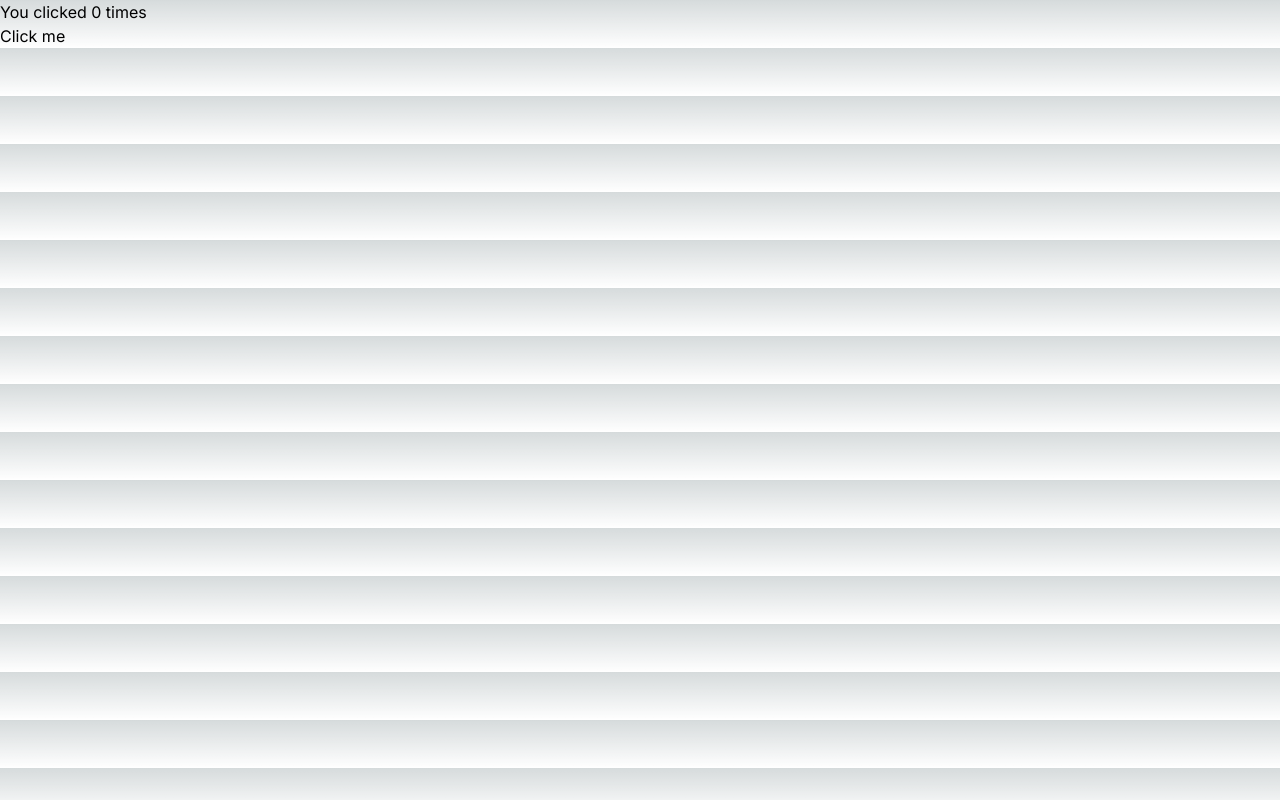
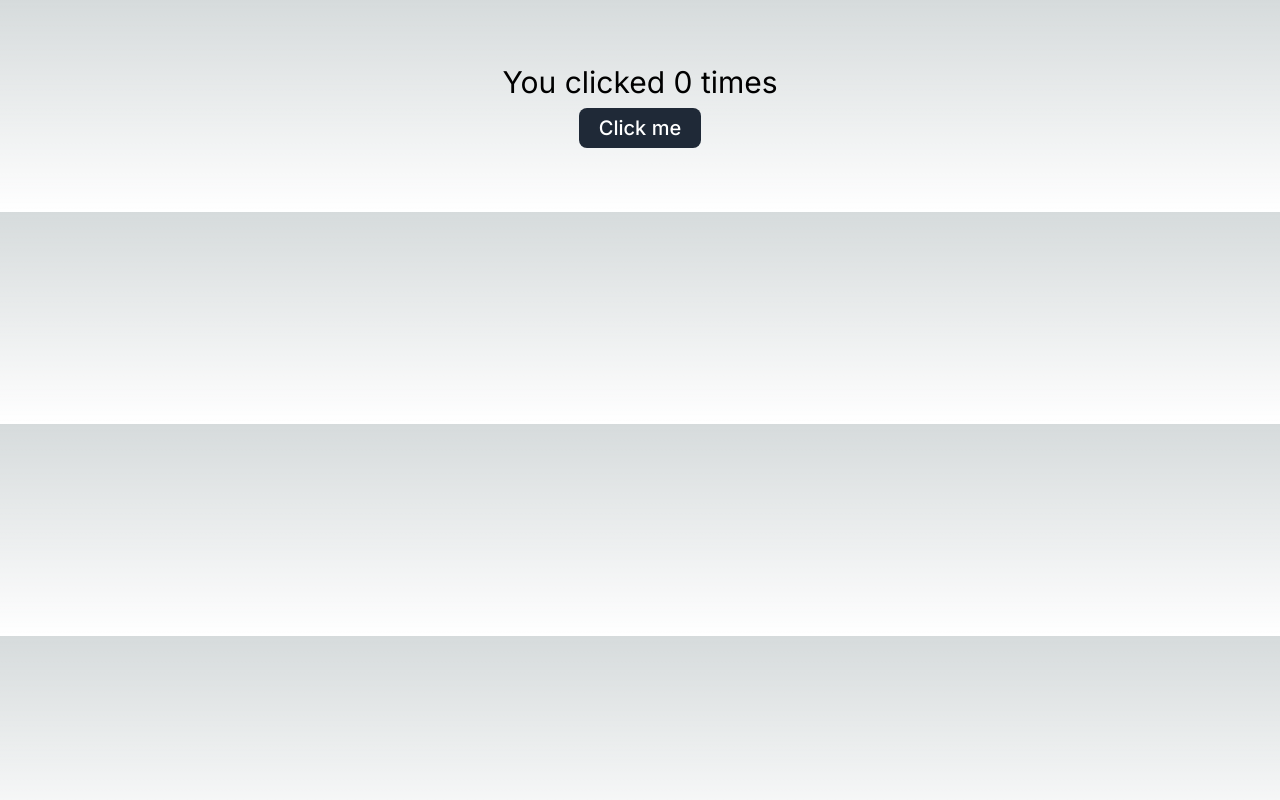
Before and after one commit to 9yamamo9/sandbox-next-app-router, a Next.js app: page /counter in a window 1280 px wide. Built offline with nearby package versions, Linux system fonts and the light colour scheme.

Commit message:
Mod: change button style in the counter page

```diff
--- a/app/counter/page.tsx
+++ b/app/counter/page.tsx
@@ -6,16 +6,18 @@ const Counter = () => {
   const [count, setCount] = useState<number>(0)
 
   return (
-    <>
-      <p>You clicked {count} times</p>
+    <div className="text-center m-16">
+      <div className="text-3xl">You clicked {count} times</div>
       <button
         onClick={() => {
           setCount(count + 1)
         }}
+        type="button"
+        className="text-white bg-gray-800 hover:bg-gray-900 focus:outline-none focus:ring-4 focus:ring-gray-300 font-medium rounded-lg text-xl px-5 py-1.5 mt-2"
       >
         Click me
       </button>
-    </>
+    </div>
   )
 }
 
```
